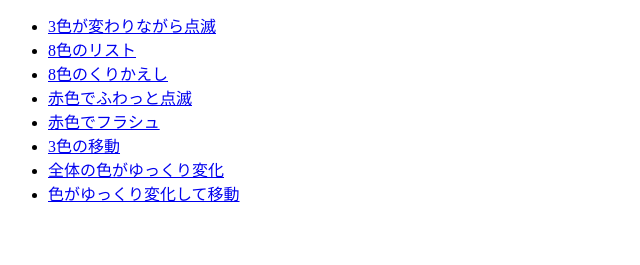
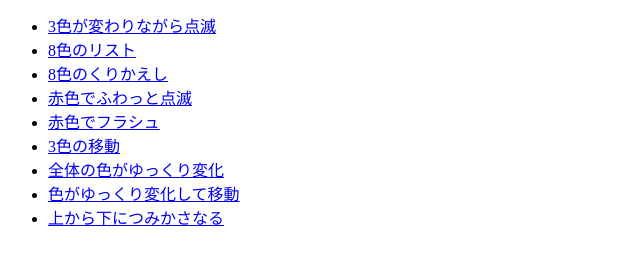
Before and after one commit to matumo326/kouza2025, a plain HTML site: page example.html in a window 1280 px wide. Shown: the part 91-356 px from the top of the page, without its empty margins (0-640 px from the left). Drawn offline with Linux system fonts and the light colour scheme.

Commit message:
Update example.html

```diff
--- a/example.html
+++ b/example.html
@@ -17,6 +17,7 @@
   <li><a href="./example/3色の移動.xml" download="3色の移動.xml">3色の移動</a></li>
   <li><a href="./example/全体の色がゆっくり変化.xml" download="全体の色がゆっくり変化.xml">全体の色がゆっくり変化</a></li>
   <li><a href="./example/色がゆっくり変化して移動.xml" download="色がゆっくり変化して移動.xml">色がゆっくり変化して移動</a></li>
+  <li><a href="./example/上から下につみかさなる.xml" download="上から下につみかさなる.xml">上から下につみかさなる</a></li>
 </ul>
 
 </body>
```
